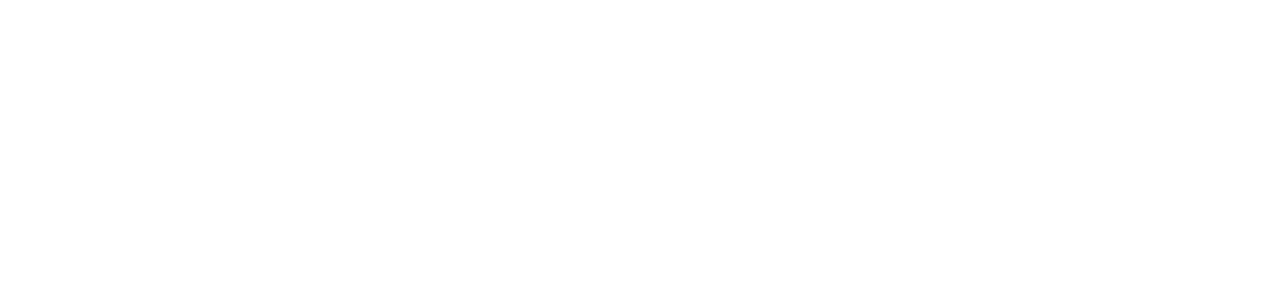
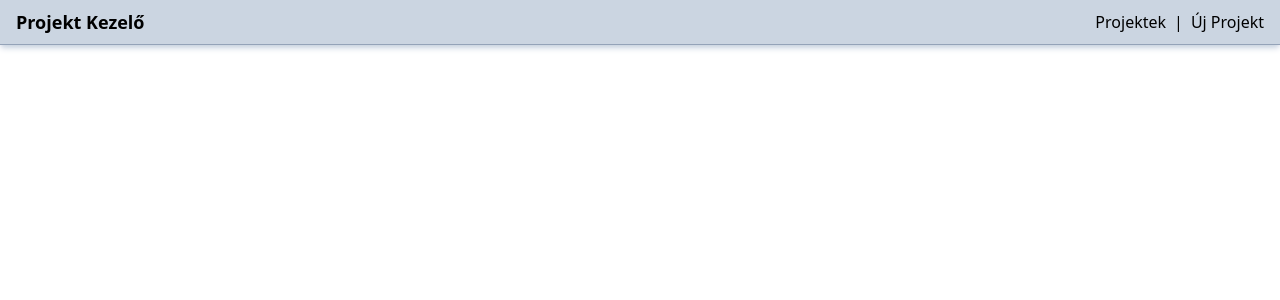
Before and after one commit to z0l1/ponte-proj, a React (Vite) app: page / in a window 1280 px wide. Before the commit this address had no page. Shown: the top 300 px of the page. Built offline with nearby package versions, Linux system fonts and the light colour scheme.

Commit message:
Add app header and container

```diff
--- a/src/App.tsx
+++ b/src/App.tsx
@@ -1,7 +1,8 @@
 import { QueryClient, QueryClientProvider } from "@tanstack/react-query";
+import { BrowserRouter } from "react-router";
 import { AppRoutes } from "./routes";
-import { BrowserRouter } from "react-router";
 
+import { AppHeader } from "./components";
 import "./index.css";
 
 const queryClient = new QueryClient();
@@ -10,7 +11,11 @@
 	return (
 		<QueryClientProvider client={queryClient}>
 			<BrowserRouter>
-				<AppRoutes />
+				<AppHeader />
+
+				<div className="container mx-auto">
+					<AppRoutes />
+				</div>
 			</BrowserRouter>
 		</QueryClientProvider>
 	);
--- /dev/null
+++ b/src/components/AppHeader.tsx
@@ -0,0 +1,18 @@
+import { Link } from "react-router";
+
+export const AppHeader = () => {
+	return (
+		<div
+			className="bg-slate-300 px-4 py-2 border-b border-slate-400  shadow-slate-300 shadow-md w-full mb-4
+
+					flex justify-between items-center
+				"
+		>
+			<p className="text-lg font-bold">Projekt Kezelő</p>
+			<nav className="flex items-center gap-2">
+				<Link to="/projects">Projektek</Link>|
+				<Link to="/projects/new">Új Projekt</Link>
+			</nav>
+		</div>
+	);
+};
--- /dev/null
+++ b/src/components/index.ts
@@ -0,0 +1 @@
+export * from "./AppHeader";
```
